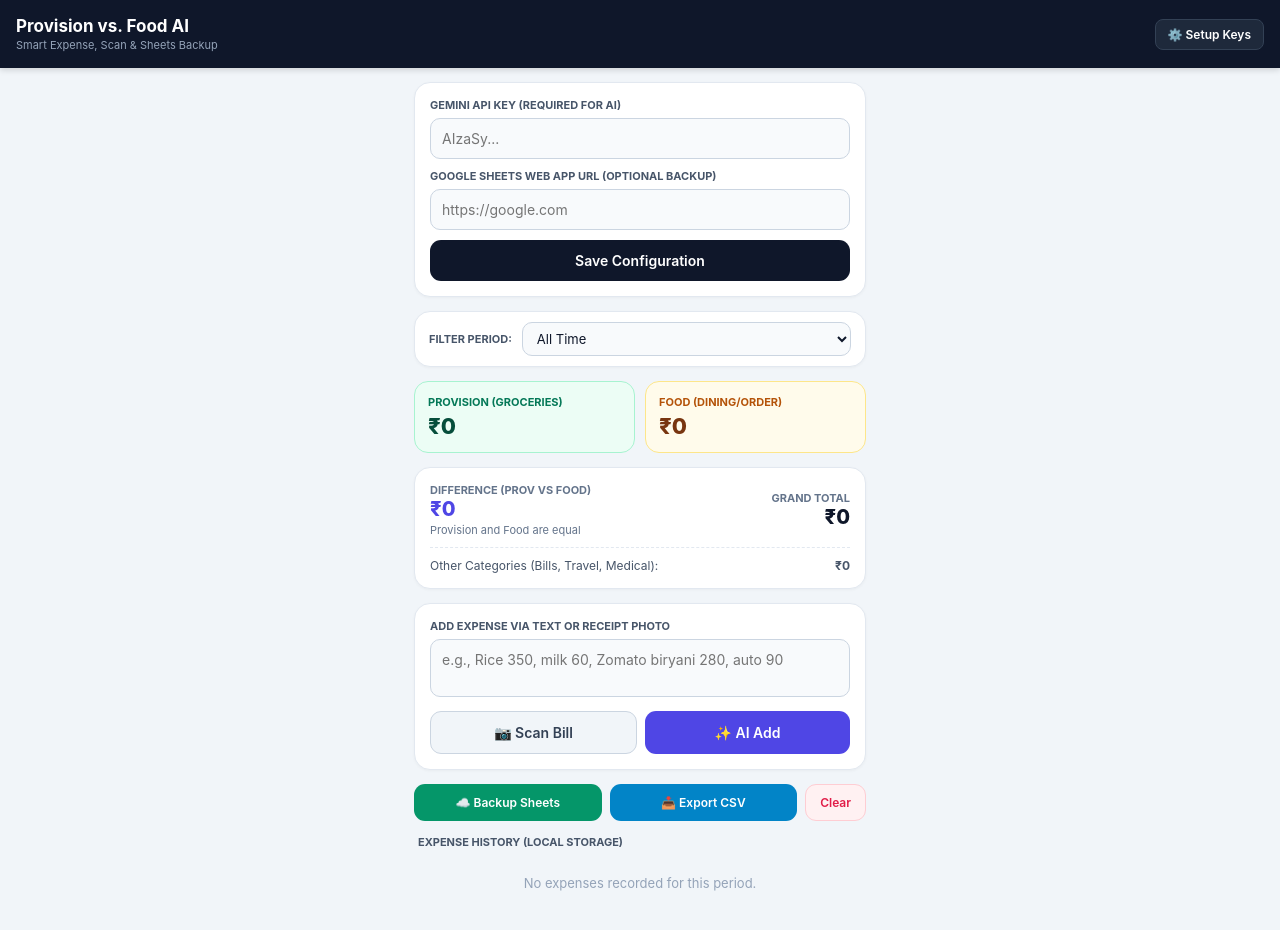
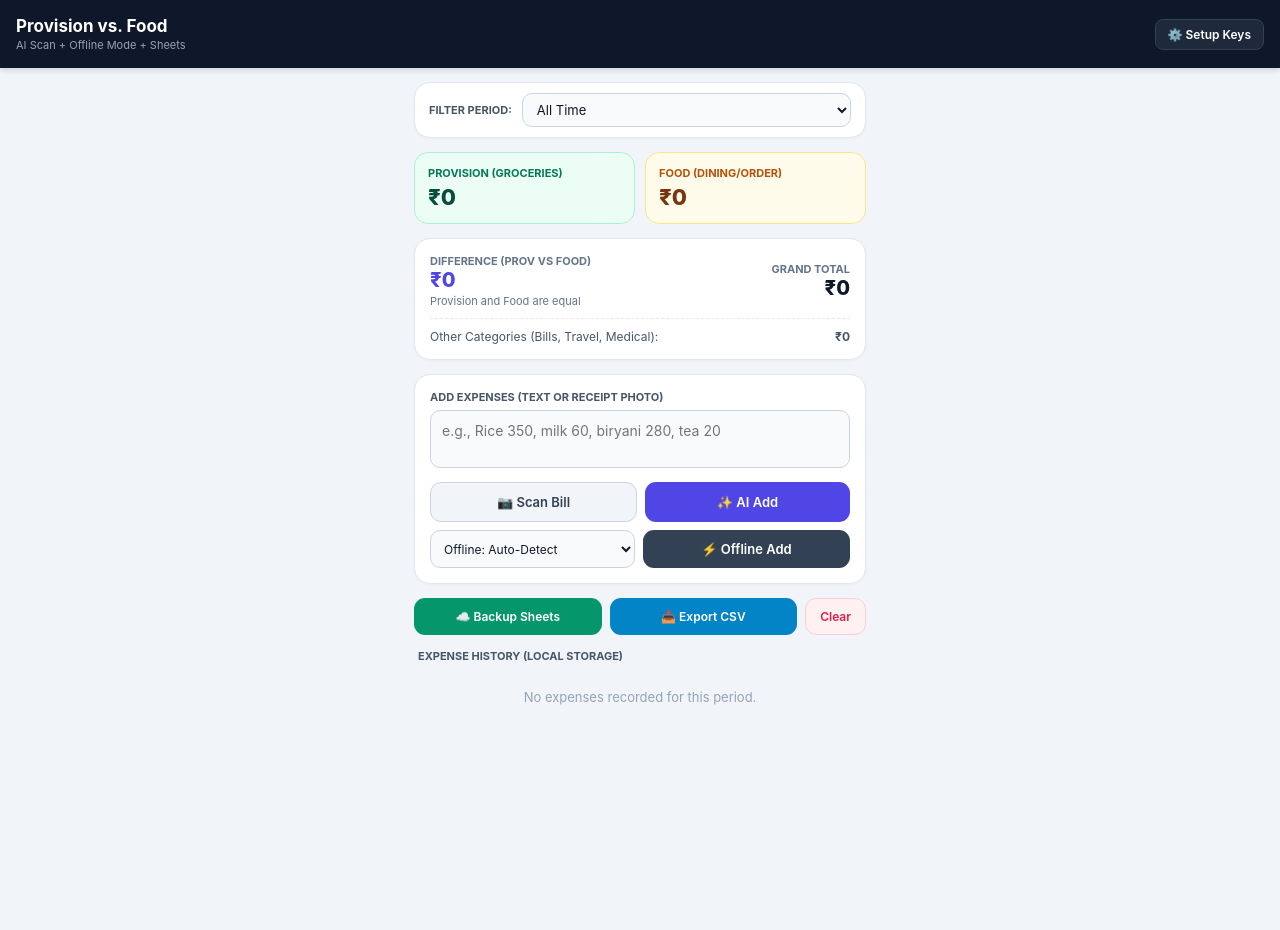
Before and after one commit to Tamilarasan1985/expense-tracker, a plain HTML site: page index.html in a window 1280 px wide. After the commit the page ends 800 px from the top, so only its background shows below. Drawn offline with Linux system fonts and the light colour scheme.

Commit message:
Update index.html with hybrid AI and offline mode

```diff
--- a/index.html
+++ b/index.html
@@ -4,7 +4,7 @@
   <meta charset="UTF-8" />
   <meta name="viewport" content="width=device-width, initial-scale=1.0, maximum-scale=1.0, user-scalable=no" />
   <meta name="theme-color" content="#0f172a" />
-  <title>Provision vs Food AI Tracker v2</title>
+  <title>Provision vs Food Hybrid Tracker</title>
   <style>
     * { box-sizing: border-box; margin: 0; padding: 0; font-family: -apple-system, BlinkMacSystemFont, "Segoe UI", Roboto, sans-serif; }
     body { background: #f1f5f9; color: #1e293b; padding-bottom: 60px; }
@@ -18,10 +18,11 @@
     label { display: block; font-size: 11px; font-weight: 700; color: #475569; text-transform: uppercase; margin-bottom: 6px; }
     input[type="password"], input[type="url"], textarea, select { width: 100%; padding: 11px; font-size: 14px; border: 1px solid #cbd5e1; border-radius: 10px; background: #f8fafc; color: #0f172a; margin-bottom: 10px; }
     textarea { resize: none; }
-    .btn { width: 100%; padding: 12px; border: none; border-radius: 11px; font-size: 14px; font-weight: 600; cursor: pointer; text-align: center; }
+    .btn { width: 100%; padding: 11px; border: none; border-radius: 11px; font-size: 13px; font-weight: 600; cursor: pointer; text-align: center; }
     .btn-dark { background: #0f172a; color: #fff; }
     .btn-primary { background: #4f46e5; color: #fff; }
     .btn-primary:disabled { opacity: 0.6; }
+    .btn-offline { background: #334155; color: #fff; }
     .btn-secondary { background: #f1f5f9; color: #334155; border: 1px solid #cbd5e1; }
     .btn-green { background: #059669; color: #fff; font-size: 12px; padding: 10px; }
     .btn-blue { background: #0284c7; color: #fff; font-size: 12px; padding: 10px; }
@@ -37,7 +38,7 @@
     .diff-val { font-size: 20px; font-weight: 800; color: #4f46e5; }
     .diff-sub { font-size: 11px; color: #64748b; margin-top: 2px; }
     .other-bar { margin-top: 10px; padding-top: 10px; border-top: 1px dashed #e2e8f0; display: flex; justify-content: space-between; font-size: 12px; color: #475569; }
-    .row-actions { display: flex; gap: 8px; }
+    .row-actions { display: flex; gap: 8px; margin-bottom: 8px; }
     .status { font-size: 12px; text-align: center; margin-top: 8px; font-weight: 600; }
     .entry-item { background: #fff; border: 1px solid #e2e8f0; border-radius: 12px; padding: 12px; display: flex; justify-content: space-between; align-items: center; margin-bottom: 8px; }
     .entry-title { font-size: 14px; font-weight: 600; color: #1e293b; }
@@ -57,8 +58,8 @@
 
   <header>
     <div>
-      <h1>Provision vs. Food AI</h1>
-      <p>Smart Expense, Scan & Sheets Backup</p>
+      <h1>Provision vs. Food</h1>
+      <p>AI Scan + Offline Mode + Sheets</p>
     </div>
     <button class="btn-header" onclick="toggleSettings()">⚙️ Setup Keys</button>
   </header>
@@ -66,7 +67,7 @@
   <main>
     <!-- Settings Panel -->
     <section id="settingsPanel" class="card hidden">
-      <label>Gemini API Key (Required for AI)</label>
+      <label>Gemini API Key (Optional — Needed for AI / Bill Scan)</label>
       <input id="geminiKeyInput" type="password" placeholder="AIzaSy..." />
       <label>Google Sheets Web App URL (Optional Backup)</label>
       <input id="sheetUrlInput" type="url" placeholder="https://google.com" />
@@ -114,22 +115,38 @@
       </div>
     </section>
 
-    <!-- AI Text Input & Camera Scan -->
+    <!-- Hybrid Input Section (AI + Offline) -->
     <section class="card">
-      <label>Add Expense via Text or Receipt Photo</label>
-      <textarea id="expenseText" rows="2" placeholder="e.g., Rice 350, milk 60, Zomato biryani 280, auto 90"></textarea>
+      <label>Add Expenses (Text or Receipt Photo)</label>
+      <textarea id="expenseText" rows="2" placeholder="e.g., Rice 350, milk 60, biryani 280, tea 20"></textarea>
+
+      <!-- Row 1: Camera Scan + AI Add -->
       <div class="row-actions">
         <label class="btn btn-secondary" style="margin:0; flex:1; text-transform:none;">
           📷 Scan Bill
           <input id="billImageInput" type="file" accept="image/*" capture="environment" class="hidden" onchange="handleImageUpload(event)" />
         </label>
-        <button id="analyzeBtn" class="btn btn-primary" style="flex:1;" onclick="processExpense()">✨ AI Add</button>
+        <button id="analyzeBtn" class="btn btn-primary" style="flex:1;" onclick="processAIExpense()">✨ AI Add</button>
       </div>
+
+      <!-- Row 2: Category Override + Offline Add (Zero API Quota) -->
+      <div class="row-actions" style="margin-bottom:0;">
+        <select id="categorySelect" style="margin:0; flex:1; font-size:12px; padding:9px;">
+          <option value="AUTO">Offline: Auto-Detect</option>
+          <option value="Provision">Offline: Provision</option>
+          <option value="Food">Offline: Food</option>
+          <option value="Bills">Offline: Bills</option>
+          <option value="Travel">Offline: Travel</option>
+          <option value="Medical">Offline: Medical</option>
+          <option value="Other">Offline: Other</option>
+        </select>
+        <button class="btn btn-offline" style="flex:1;" onclick="addOfflineExpense()">⚡ Offline Add</button>
+      </div>
+
       <div id="statusMsg" class="status hidden"></div>
     </section>
-
     <!-- Backup & Export Actions -->
-    <section class="row-actions">
+    <section class="row-actions" style="margin-bottom:0;">
       <button id="backupBtn" class="btn btn-green" style="flex:1;" onclick="backupToGoogleSheets()">☁️ Backup Sheets</button>
       <button class="btn btn-blue" style="flex:1;" onclick="exportCSV()">📥 Export CSV</button>
       <button class="btn btn-danger" onclick="clearAllData()">Clear</button>
@@ -151,7 +168,6 @@
 
     document.getElementById("geminiKeyInput").value = geminiKey;
     document.getElementById("sheetUrlInput").value = sheetUrl;
-    if (!geminiKey) document.getElementById("settingsPanel").classList.remove("hidden");
 
     populateMonthDropdown();
     renderUI();
@@ -166,7 +182,7 @@
       localStorage.setItem("gemini_api_key", geminiKey);
       localStorage.setItem("google_sheet_url", sheetUrl);
       toggleSettings();
-      showStatus("Settings saved locally!", "#059669");
+      showStatus("Configuration saved locally!", "#059669");
     }
 
     function showStatus(msg, color = "#475569") {
@@ -183,15 +199,15 @@
       reader.onload = function(e) {
         selectedImageMime = file.type;
         selectedImageBase64 = e.target.result.split(",")[1];
-        showStatus(`Receipt attached: ${file.name}. Tap "AI Add"!`, "#4f46e5");
+        showStatus(`Receipt attached: ${file.name}. Tap "✨ AI Add" to scan!`, "#4f46e5");
       };
       reader.readAsDataURL(file);
     }
 
-    async function processExpense() {
+    // 1. AI MODE (Uses Gemini API Key + Camera Scan)
+    async function processAIExpense() {
       if (!geminiKey) {
-        toggleSettings();
-        return showStatus("Please enter your Gemini API Key first.", "#e11d48");
+        return showStatus("No API Key set — use '⚡ Offline Add' below or add key in Setup!", "#d97706");
       }
 
       const textInput = document.getElementById("expenseText").value.trim();
@@ -260,13 +276,74 @@ User note: ${textInput}`;
         document.getElementById("expenseText").value = "";
         document.getElementById("billImageInput").value = "";
         selectedImageBase64 = null;
-        showStatus(`Added ${parsedItems.length} item(s)!`, "#059669");
+        showStatus(`AI added ${parsedItems.length} item(s)!`, "#059669");
       } catch (err) {
-        showStatus("Error: " + err.message, "#e11d48");
+        showStatus("AI paused (" + err.message + ") — tap '⚡ Offline Add' to save without API!", "#e11d48");
       } finally {
         btn.disabled = false;
         btn.textContent = "✨ AI Add";
       }
+    }
+
+    // 2. OFFLINE MODE (Zero API Key / Zero Internet Needed)
+    function detectCategory(itemName) {
+      const text = itemName.toLowerCase();
+      const provisionWords = ["rice", "dal", "milk", "oil", "veg", "vegetable", "fruit", "onion", "tomato", "potato", "atta", "flour", "sugar", "salt", "tea powder", "coffee powder", "masala", "spice", "grocery", "groceries", "kirana", "provision", "soap", "shampoo", "detergent", "paste", "egg", "curd", "paneer", "ghee", "butter", "bread", "water can"];
+      const foodWords = ["biryani", "dosa", "idli", "pongal", "vada", "parotta", "chapati", "meal", "meals", "lunch", "dinner", "breakfast", "tea", "coffee", "juice", "snack", "bakery", "cake", "puffs", "shawarma", "pizza", "burger", "chicken", "mutton", "fish", "hotel", "restaurant", "cafe", "swiggy", "zomato", "order", "takeaway", "ice cream"];
+      const billWords = ["eb", "electricity", "current", "water bill", "wifi", "internet", "broadband", "recharge", "mobile", "rent", "gas", "cylinder", "dth"];
+      const travelWords = ["petrol", "diesel", "fuel", "auto", "cab", "uber", "ola", "rapido", "bus", "train", "metro", "ticket", "parking", "toll"];
+      const medWords = ["medicine", "tablet", "pharmacy", "medical", "doctor", "hospital", "clinic", "scan", "test", "syrup"];
+
+      if (provisionWords.some(w => text.includes(w))) return "Provision";
+      if (foodWords.some(w => text.includes(w))) return "Food";
+      if (billWords.some(w => text.includes(w))) return "Bills";
+      if (travelWords.some(w => text.includes(w))) return "Travel";
+      if (medWords.some(w => text.includes(w))) return "Medical";
+      return "Provision";
+    }
+
+    function addOfflineExpense() {
+      const rawText = document.getElementById("expenseText").value.trim();
+      const chosenCat = document.getElementById("categorySelect").value;
+
+      if (!rawText) {
+        return showStatus("Enter item & amount (e.g., Rice 350, Dosa 120).", "#e11d48");
+      }
+
+      const entries = rawText.split(/[\n,]+/).map(s => s.trim()).filter(Boolean);
+      const now = new Date();
+      const today = now.toLocaleDateString("en-IN");
+      const monthKey = now.toLocaleDateString("en-US", { month: "short", year: "numeric" });
+
+      let addedCount = 0;
+
+      entries.forEach(line => {
+        const match = line.match(/^(.*?)\s*(?:rs\.?|₹)?\s*(\d+(?:\.\d+)?)\s*$/i);
+        if (match) {
+          const itemName = match[1].replace(/[-:]/g, "").trim() || "Item";
+          const amount = parseFloat(match[2]);
+          const category = chosenCat === "AUTO" ? detectCategory(itemName) : chosenCat;
+
+          expenses.unshift({
+            id: Date.now() + Math.random(),
+            date: today,
+            month: monthKey,
+            item: itemName.charAt(0).toUpperCase() + itemName.slice(1),
+            category: category,
+            amount: amount,
+            backedUp: false
+          });
+          addedCount++;
+        }
+      });
+
+      if (addedCount === 0) {
+        return showStatus("Include a price number, e.g., 'Milk 60, Dosa 120'", "#e11d48");
+      }
+
+      saveAndRender();
+      document.getElementById("expenseText").value = "";
+      showStatus(`Offline added ${addedCount} item(s)!`, "#059669");
     }
 
     function populateMonthDropdown() {
```
